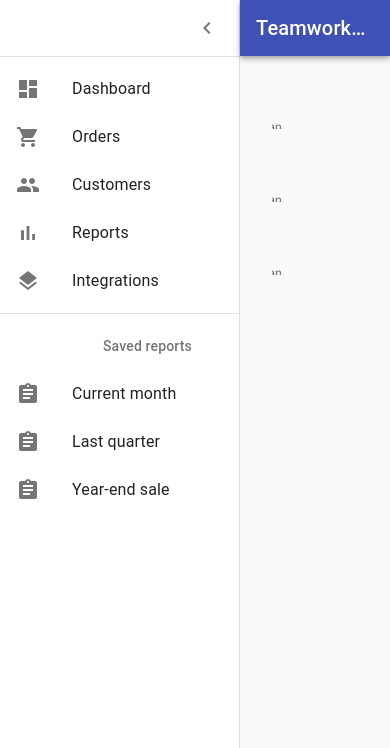
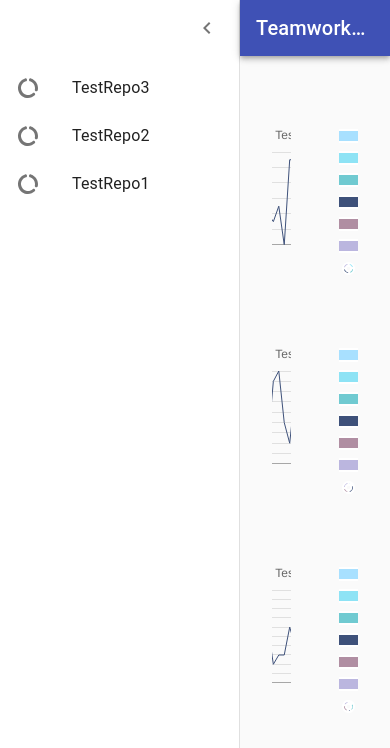
Before and after one commit to jeffkirker/mock-dashboard, a React (Create React App) app: page / in a window 390 px wide. Shown: the top 748 px of the page. Built offline with nearby package versions, Linux system fonts and the light colour scheme.

Commit message:
fully responsive summary charts w/ random data

```diff
--- a/src/App.js
+++ b/src/App.js
@@ -1,27 +1,62 @@
 import React, { Component } from 'react';
 import Dashboard from './components/Dashboard/Dashboard';
 import './App.css';
-import SummaryDashboard from './components/SummaryDashboard/SummaryDashboard';
 
 class App extends Component {
+  constructor(props) {
+    super(props);
+
+    // Test repos with randomly generated data
+    this.state = {
+      repositories: [
+        { name: 'TestRepo3', key: 'afndsj', lineData: this.getRandomDateArray(15), doughnutData: this.getRandomArray(6)},
+        { name: 'TestRepo2', key: 'kfskdg', lineData: this.getRandomDateArray(15), doughnutData: this.getRandomArray(6)},
+        { name: 'TestRepo1', key: 'afdagd', lineData: this.getRandomDateArray(15), doughnutData: this.getRandomArray(6)},
+      ],
+      showSummary: true
+    };
+  }
+
+  // Data generation
+  getRandomArray(numItems) {
+    // Create random array of objects
+    let names = 'ABCDEFGHIJKLMNOPQRSTUVWXYZ';
+    let data = [];
+    for (var i = 0; i < numItems; i++) {
+      data.push({
+        label: names[i],
+        value: Math.round(11 * Math.random())
+      });
+    }
+    return data;
+  }
+
+  getRandomDateArray(numItems) {
+    // Create random array of objects (with date)
+    let data = [];
+    let baseTime = new Date('2018-05-01T00:00:00').getTime();
+    let dayMs = 24 * 60 * 60 * 1000;
+    for (var i = 0; i < numItems; i++) {
+      data.push({
+        time: new Date(baseTime + i * dayMs),
+        value: Math.round(11 * Math.random())
+      });
+    }
+    return data;
+  }
+
+
   //TODO: Create function that fetches repositories
-  // This is just filler values
-  state = {
-    repositories: [
-      { name: 'TestRepo1' },
-      { name: 'TestRepo2' },
-      { name: 'TestRepo3' }
-    ],
-    showSummary: true
-  };
+
 
   render() {
+    console.log(this.state.repositories[0].doughnutData);
     return (
       <div className="App">
         <Dashboard
-        repositories={this.state.repositories}
-        showSummary={this.state.repositories}/>
-
+          repositories={this.state.repositories}
+          showSummary={this.state.repositories}
+          />
       </div>
     );
   }
--- /dev/null
+++ b/src/components/Charts/DoughnutChart.js
@@ -0,0 +1,37 @@
+import React, { Component } from 'react';
+import Chart from "chart.js";
+
+export default class DoughnutChart extends React.Component {
+  constructor(props) {
+    super(props);
+    this.canvasRef = React.createRef();
+  }
+
+  componentDidUpdate() {
+    this.myChart.data.labels = this.props.data.map(d => d.label);
+    this.myChart.data.datasets[0].data = this.props.data.map(d => d.value);
+    this.myChart.update();
+  }
+
+  componentDidMount() {
+    this.myChart = new Chart(this.canvasRef.current, {
+      type: 'doughnut',
+      options: {
+          maintainAspectRatio: false
+      },
+      data: {
+        labels: this.props.data.map(d => d.label),
+        datasets: [{
+          data: this.props.data.map(d => d.value),
+          backgroundColor: this.props.colors
+        }]
+      }
+    });
+
+  }
+
+
+  render() {
+    return <canvas ref={this.canvasRef} />;
+  }
+}
--- /dev/null
+++ b/src/components/Charts/LineChart.js
@@ -0,0 +1,60 @@
+import React, { Component } from 'react';
+import Chart from "chart.js";
+
+class LineChart extends React.Component {
+    constructor(props) {
+      super(props);
+      this.canvasRef = React.createRef();
+    }
+
+    componentDidUpdate() {
+      this.myChart.data.labels = this.props.data.map(d => d.time);
+      this.myChart.data.datasets[0].data = this.props.data.map(d => d.value);
+      this.myChart.update();
+    }
+
+    componentDidMount() {
+      this.myChart = new Chart(this.canvasRef.current, {
+        type: 'line',
+        options: {
+                maintainAspectRatio: false,
+          scales: {
+            xAxes: [
+              {
+                type: 'time',
+                time: {
+                  unit: 'week'
+                }
+              }
+            ],
+            yAxes: [
+              {
+                ticks: {
+                  min: 0
+                }
+              }
+            ]
+          }
+        },
+        data: {
+          labels: this.props.data.map(d => d.time),
+          datasets: [{
+            label: this.props.title,
+            data: this.props.data.map(d => d.value),
+            fill: 'none',
+            backgroundColor: this.props.color,
+            pointRadius: 2,
+            borderColor: this.props.color,
+            borderWidth: 1,
+            lineTension: 0
+          }]
+        }
+      });
+    }
+
+    render() {
+      return <canvas ref={this.canvasRef} />;
+    }
+  }
+
+export default LineChart;
--- a/src/components/Dashboard/Dashboard.js
+++ b/src/components/Dashboard/Dashboard.js
@@ -16,6 +16,7 @@ import { mainListItems, secondaryListItems } from '../listItems';
 import Container from '@material-ui/core/Container';
 
 import SummaryDashboard from '../SummaryDashboard/SummaryDashboard';
+import DrawerRepoNavigation from '../DrawerRepoNavigation/DrawerRepoNavigation';
 
 const drawerWidth = 240;
 
@@ -107,7 +108,7 @@ export default function Dashboard(props) {
   const handleDrawerClose = () => {
     setOpen(false);
   };
-
+  console.log("Dashboard: ", props.repositories[0].doughnutData);
 
   return (
 
@@ -144,17 +145,17 @@ export default function Dashboard(props) {
             <ChevronLeftIcon />
           </IconButton>
         </div>
-        <Divider />
-        <List>{mainListItems}</List>
-        <Divider />
-        <List>{secondaryListItems}</List>
+        <List><DrawerRepoNavigation
+        repositories={props.repositories}/></List>
       </Drawer>
 
       {/* This is the grid that displays the actual graphs */}
       <main className={classes.content}>
         <div className={classes.appBarSpacer} />
           <Container maxWidth="lg" className={classes.container}>
-            <SummaryDashboard repositories={props.repositories} />
+            <SummaryDashboard
+            repositories={props.repositories} />
+
           </Container>
         </main>
     </div>
--- /dev/null
+++ b/src/components/DrawerRepoNavigation/DrawerRepoNavigation.js
@@ -0,0 +1,24 @@
+import Button from '@material-ui/core/Button';
+import React, { Component } from 'react'
+import ListItem from '@material-ui/core/ListItem';
+import ListItemIcon from '@material-ui/core/ListItemIcon';
+import ListItemText from '@material-ui/core/ListItemText';
+import DataUsageRoundedIcon from '@material-ui/icons/DataUsageRounded';
+export default class DrawerRepoNavigation extends Component {
+    makeButton = (repo) => {
+        return (
+            <ListItem button>
+                <ListItemIcon>
+                    <DataUsageRoundedIcon />
+                </ListItemIcon>
+                <ListItemText primary={repo.name} />
+            </ListItem>
+        );
+    }
+
+    render() {
+        return this.props.repositories.map((repo) => {
+            return <li>{this.makeButton(repo)}</li>
+        });
+    }
+}
--- a/src/components/SummaryDashboard/SummaryDashboard.js
+++ b/src/components/SummaryDashboard/SummaryDashboard.js
@@ -4,8 +4,14 @@ import { makeStyles } from '@material-ui/core/styles';
 
 class SummaryDashboard extends Component {
     render() {
-        return this.props.repositories.map((repo) => {
-            return <SummaryStats name={repo.name}/>
+        // console.log("Summary:", this.props.repositories[0].doughnutData);
+        return this.props.repositories.map((repo, key) => {
+            console.log("Summary:", repo.doughnutData);
+            return <SummaryStats
+                name={repo.name}
+                key={repo.key}
+                doughnutData={repo.doughnutData}
+                lineData={repo.lineData} />
         });
     }
 }
--- a/src/components/SummaryDashboard/SummaryStats/SummaryStats.js
+++ b/src/components/SummaryDashboard/SummaryStats/SummaryStats.js
@@ -8,7 +8,8 @@ import { makeStyles } from '@material-ui/core/styles';
 import Container from '@material-ui/core/Container';
 import ChartTest from '../../Charts/ChartTest';
 import DonutTest from '../../Charts/DonutTest';
-
+import DoughnutChart from '../../Charts/DoughnutChart';
+import LineChart from '../../Charts/LineChart';
 const useStyles = makeStyles(theme => ({
   root: {
     flexGrow: 1,
@@ -29,18 +30,26 @@ const useStyles = makeStyles(theme => ({
 }));
 
 
-const SummaryStats = () => {
+const SummaryStats = (props) => {
   const classes = useStyles();
   const fixedHeightPaper = clsx(classes.paper, classes.fixedHeight);
+  console.log("SummaryStats:", props);
 
   return (
     <Container maxWidth="lg" className={classes.container}>
       <Grid container className={classes.root} spacing={6}>
         <Grid item xs={6}>
-          <ChartTest />
+          <LineChart
+            data={props.lineData}
+            title={props.name}
+            color="#3E517A" />
         </Grid>
         <Grid item xs={6}>
-          <DonutTest />
+
+          <DoughnutChart
+            data={props.doughnutData}
+            title={props.name}
+            colors={['#a8e0ff', '#8ee3f5', '#70cad1', '#3e517a', '#b08ea2', '#BBB6DF']} />
         </Grid>
       </Grid>
     </Container>
```
